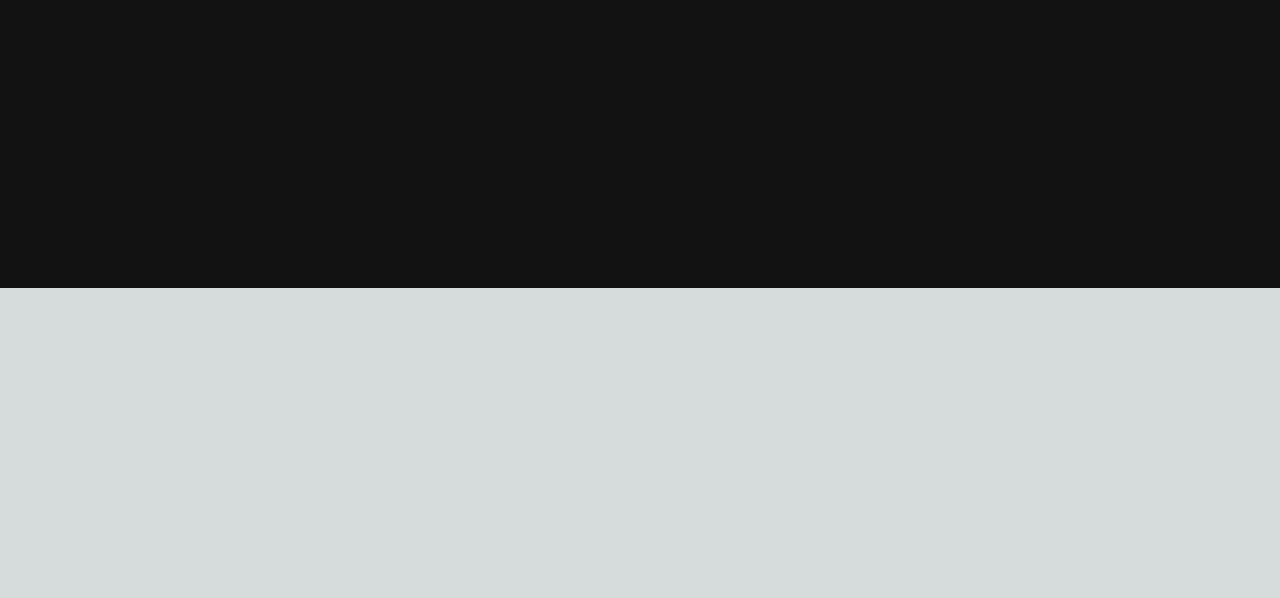
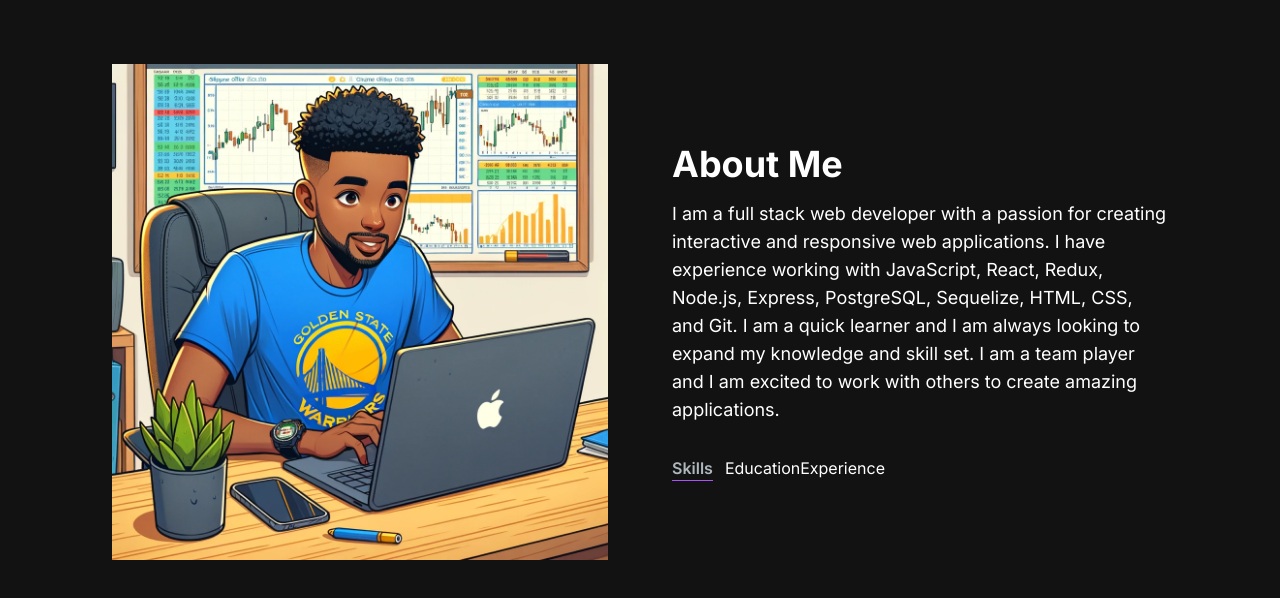
Before and after one commit to Slmbyn/portfolio-v2, a Next.js app: page / in a window 1280 px wide. Shown: the part 512-1110 px from the top of the page. Before the commit the page ends 800 px from the top, so only its background shows below. Built offline with nearby package versions, Linux system fonts and the light colour scheme.

Commit message:
TabButton component

```diff
--- a/app/page.js
+++ b/app/page.js
@@ -1,6 +1,7 @@
 import Image from "next/image";
 import HeroSection from "./src/components/HeroSection";
 import Navbar from "./src/components/Navbar";
+import AboutSection from "./src/components/AboutSection";
 
 export default function Home() {
   return (
@@ -8,6 +9,7 @@
       <Navbar />
       <div class='container mt-24 mx-auto px-12 py-4'>
         <HeroSection />
+        <AboutSection />
       </div>
     </main>
   );
--- /dev/null
+++ b/app/src/components/AboutSection.jsx
@@ -0,0 +1,39 @@
+'use client'
+import React, {useTransition, useState} from 'react'
+import Image from "next/image"
+
+function AboutSection() {
+    const [tab, setTab] = useState('skills')
+    const [startTransition, isPending] = useTransition()
+
+    const handleTabChange = (id) => {
+        startTransition(() => {
+            setTab(id);
+        })
+    }
+  return (
+    <section className='text-white'>
+        <div className='md:grid md:grid-cols-2 gap-8 items-center py-8 px-4 xl:gap-16 sm:py-16 xl:px-16'>
+            <Image src='/images/about-image.png' width={500} height={500} />
+            <div>
+                <h2 className='text-4xl font-bold text-white mb-4'>About Me</h2>
+                <p className='text-base lg:text-lg'>
+                    I am a full stack web developer with a passion for creating
+                    interactive and responsive web applications. I have experience
+                    working with JavaScript, React, Redux, Node.js, Express, PostgreSQL,
+                    Sequelize, HTML, CSS, and Git. I am a quick learner and I am always
+                    looking to expand my knowledge and skill set. I am a team player and
+                    I am excited to work with others to create amazing applications.
+                </p>
+                <div className='flex flex-row mt-8'>
+                    <span className='mr-3 font-semibold hover:text-white text-[#ADB7BE] border-b border-purple-500'>Skills</span>
+                    <span>Education</span>
+                    <span>Experience</span>
+                </div>
+            </div>
+        </div>
+    </section>
+  )
+}
+
+export default AboutSection
--- /dev/null
+++ b/app/src/components/TabButton.jsx
@@ -0,0 +1,17 @@
+import React from 'react'
+
+const TabButton = ({ active, selectTab, children }) => {
+    const buttonClasses = active ? 'text-white border-b border-purple-500' : 'text-[#ADB7BE]'
+
+  return (
+    <div>
+        <button onClick={selectTab}>
+            <p className={`mr-3 font-semibold hover:text-white ${buttonClasses}`}>
+                {children}
+            </p>
+        </button>
+    </div>
+  )
+}
+
+export default TabButton
```
Also changed, not shown: public/images/about-image.png (added).
